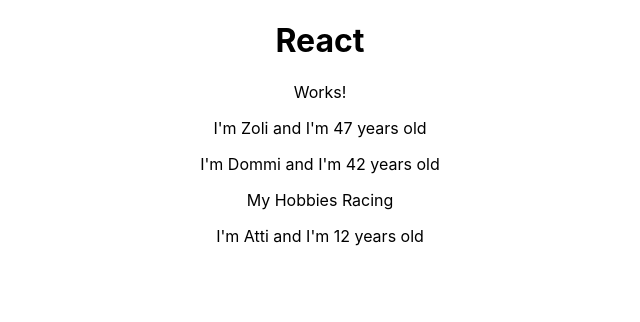
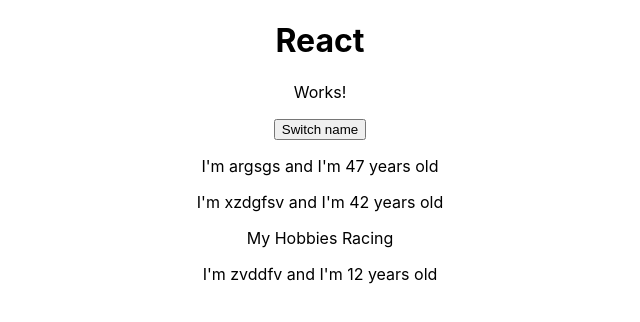
Before and after one commit to ZoltanKassai/Reactjs-sandbox, a React (Create React App) app: page / in a window 1280 px wide. Shown: the top 322 px of the page, without its empty margins (320-960 px from the left). Built offline with nearby package versions, Linux system fonts and the light colour scheme.

Commit message:
object based dinamic component

```diff
--- a/src/App.js
+++ b/src/App.js
@@ -1,17 +1,40 @@
-import React from 'react';
+import React, {Component} from 'react';
 import './App.css';
 import Person from './Person/Person';
 
-function App() {
+class App extends Component {
+    state = {
+        persons: [
+            {name:'argsgs', age:'47'},
+            {name:'xzdgfsv', age:'42'},
+            {name:'zvddfv', age:'12'}
+        ],
+        otherState: 'some other value'
+    }
+
+    switchNameHandler = () => {
+        console.log('Was clicked');
+        this.setState( {
+            persons: [
+                {name:'dagf', age:'47'},
+                {name:'dfgs', age:'42'},
+                {name:'xfvbfv', age:'12'}
+            ]
+        })
+    }
+
+    render() {
         return (
           <div className='App'>
               <h1>React</h1>
               <p>Works!</p>
-          <Person name='Zoli' age='47'/>
-          <Person name='Dommi' age='42'>My Hobbies Racing </Person>
-          <Person name='Atti' age='12'/>
+              <button onClick={this.switchNameHandler}>Switch name</button>
+              <Person name={this.state.persons[0].name} age={this.state.persons[0].age}/>
+              <Person name={this.state.persons[1].name} age={this.state.persons[1].age}>My Hobbies Racing </Person>
+              <Person name={this.state.persons[2].name} age={this.state.persons[2].age}/>
           </div>
         );
     }
+}
 
 export default App;
```
Lines whose indentation alone changed are shown as unchanged.
